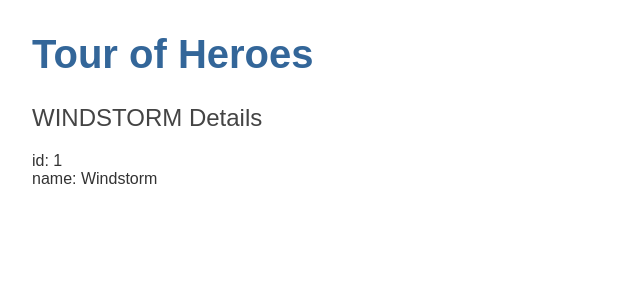
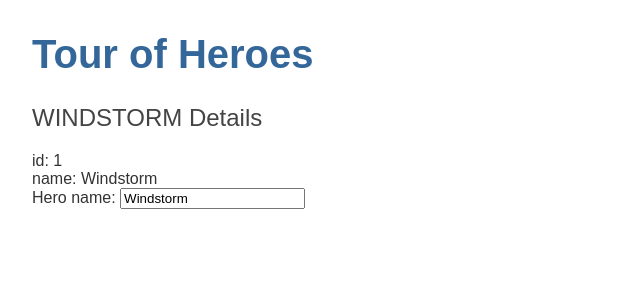
Before and after one commit to coolitnow/TourOfHeroesApp, an Angular app: page / in a window 1280 px wide. Shown: the top 300 px of the page, without its empty margins (0-640 px from the left). Built offline with nearby package versions, Linux system fonts and the light colour scheme.

Commit message:
Add Form to HeroesComponent. Import and Add FormsModule to AppModule to allow two-way binding.

```diff
--- a/src/app/app.module.ts
+++ b/src/app/app.module.ts
@@ -1,5 +1,6 @@
 import { NgModule } from '@angular/core';
 import { BrowserModule } from '@angular/platform-browser';
+import { FormsModule } from '@angular/forms';
 
 import { AppComponent } from './app.component';
 import { HeroesComponent } from './heroes/heroes.component';
@@ -10,7 +11,8 @@
     HeroesComponent
   ],
   imports: [
-    BrowserModule
+    BrowserModule,
+    FormsModule
   ],
   providers: [],
   bootstrap: [AppComponent]
--- a/src/app/heroes/heroes.component.html
+++ b/src/app/heroes/heroes.component.html
@@ -1,5 +1,11 @@
 <h2>{{hero.name | uppercase}} Details</h2>
 <!-- pipes are used as operators. this calls the built in UppercasePipe operator
-    you can also build your own pipe operators -->
+    good way to format display data
+    you can also build your own pipes  -->
 <div><span>id: </span>{{hero.id}}</div>
 <div><span>name: </span>{{hero.name}}</div>
+
+<div>
+    <label for="name">Hero name: </label>
+    <input id="name" [(ngModel)]="hero.name" placeholder="name">
+</div>
```
